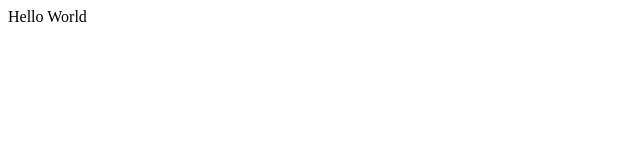
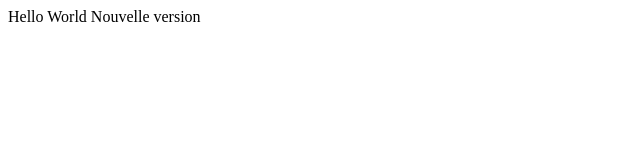
Before and after one commit to Herondil/HelloWorld, a plain HTML site: page index.html in a window 1280 px wide. Shown: the whole page, without its empty margins (0-640 px from the left). Drawn offline with Linux system fonts and the light colour scheme.

Commit message:
Nouvelle version du texte
- Changement de la balise p

```diff
--- a/index.html
+++ b/index.html
@@ -1,6 +1,6 @@
 <html>
 	<head></head>
 	<body>
-		<p>Hello World</p>
+		<p>Hello World Nouvelle version</p>
 	</body>
 </html>
```
